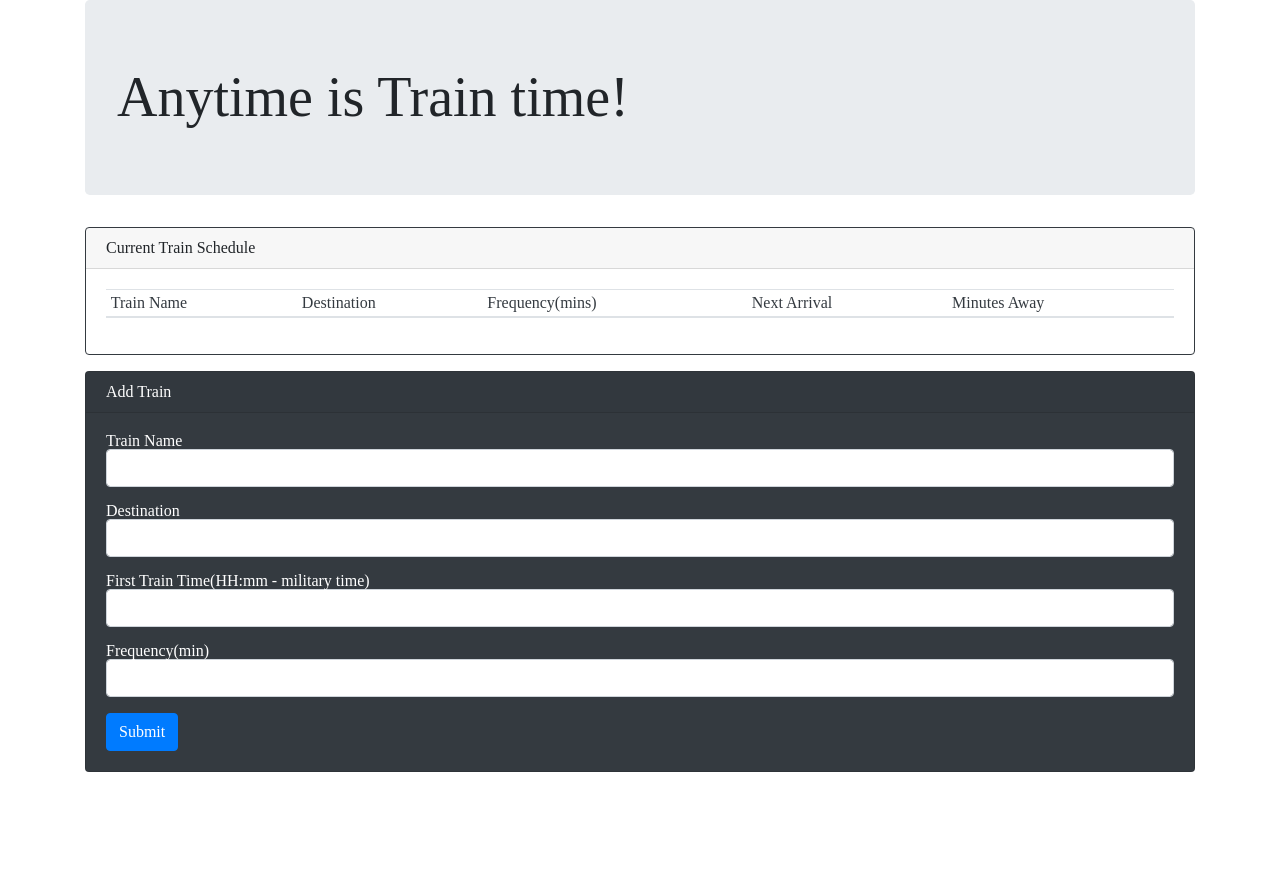
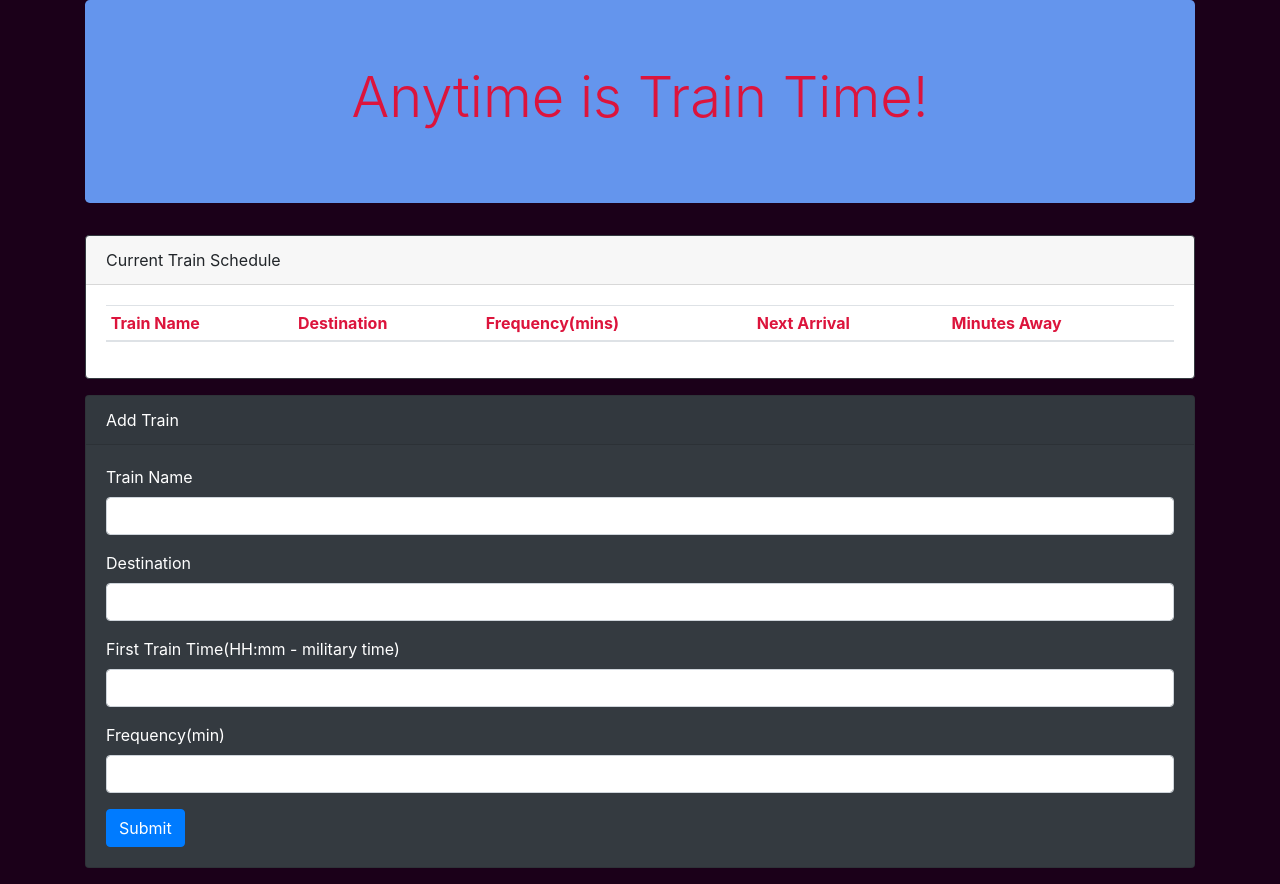
Before and after one commit to Diwari/TrainHomework, a plain HTML site: page index.html in a window 1280 px wide. Before the commit the page ends 800 px from the top, so only its background shows below. Drawn offline with nearby package versions, Linux system fonts and the light colour scheme; no server answers.

Commit message:
added minor css updates. background image seems to not be found upon saving code. have to fixed this issue

```diff
--- a/assets/css/style.css
+++ b/assets/css/style.css
@@ -0,0 +1,12 @@
+body{
+    background: rgb(27, 0, 25);
+    background-size: cover;
+}
+.jumbotron{
+    background:cornflowerblue;
+    color:silver;
+}
+table{
+    background:cornflowerblue;
+    color:crimson;
+}
--- a/index.html
+++ b/index.html
@@ -4,17 +4,18 @@
 <head>
 <meta charset = "UTF-8">
 <link rel="stylesheet" href="https://stackpath.bootstrapcdn.com/bootstrap/4.1.3/css/bootstrap.min.css" integrity="sha384-MCw98/SFnGE8fJT3GXwEOngsV7Zt27NXFoaoApmYm81iuXoPkFOJwJ8ERdknLPMO" crossorigin="anonymous">
+<!-- <link rel="stylesheet" type="text/css" href="assets/css/reset.css"> -->
+<link rel="stylesheet" type="text/css" href="assets/css/style.css">
 <script src="https://www.gstatic.com/firebasejs/5.7.1/firebase.js"></script>
 <script src="https://code.jquery.com/jquery.js"></script>
 <script src="https://cdn.jsdelivr.net/momentjs/2.12.0/moment.min.js"></script>
-<link rel="stylesheet" type="text/css" href="assets/css/reset.css">
-<link rel="stylesheet" type="text/css" href="assets/css/style.css">
+
 </head>
 
 <body>
     <div class = "container">
-        <div class="jumbotron">
-            <h1 class="display-4">Anytime is Train time!</h1>
+        <div class="jumbotron" >
+            <h1 class="display-4" style = "text-align: center; color: crimson;"   >Anytime is Train Time!</h1>
 
         </div>
     </div>
@@ -34,12 +35,12 @@
                             <th scope = "col">Minutes Away</th>
                         </tr>
                     </thead>
-                    <tbody>
+                    <tbody style = "background:cornflowerblue;">
 
                     </tbody>
                 </table>
 
-            <!-- <div id = tablehere></div> -->
+
             </div>
         </div>
       </div>
```
Also changed, not shown: assets/images/Kings-cross-roof-and-departure-boards-1035x543.jpg (added).
